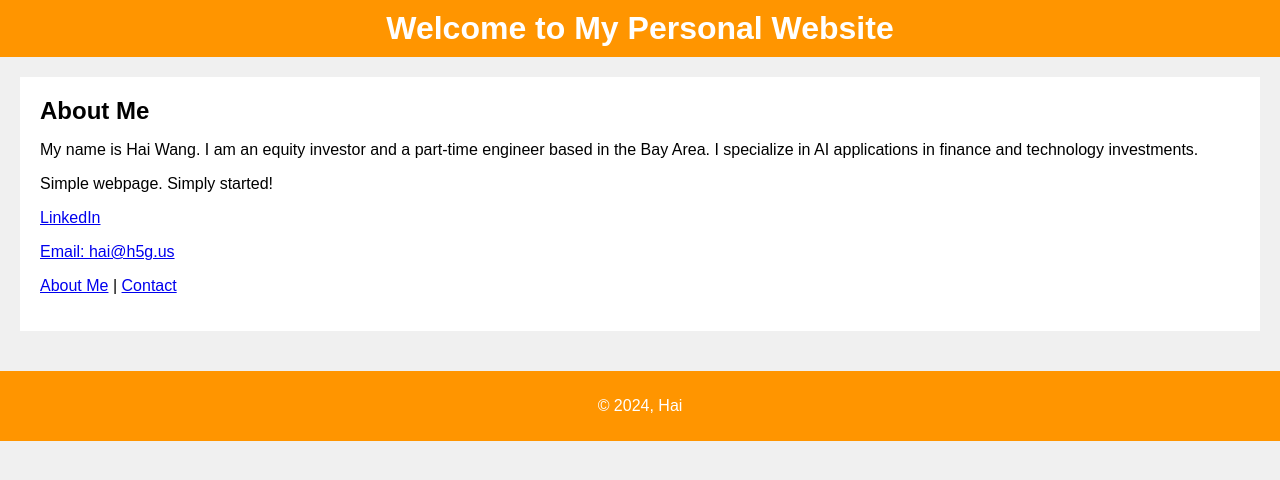
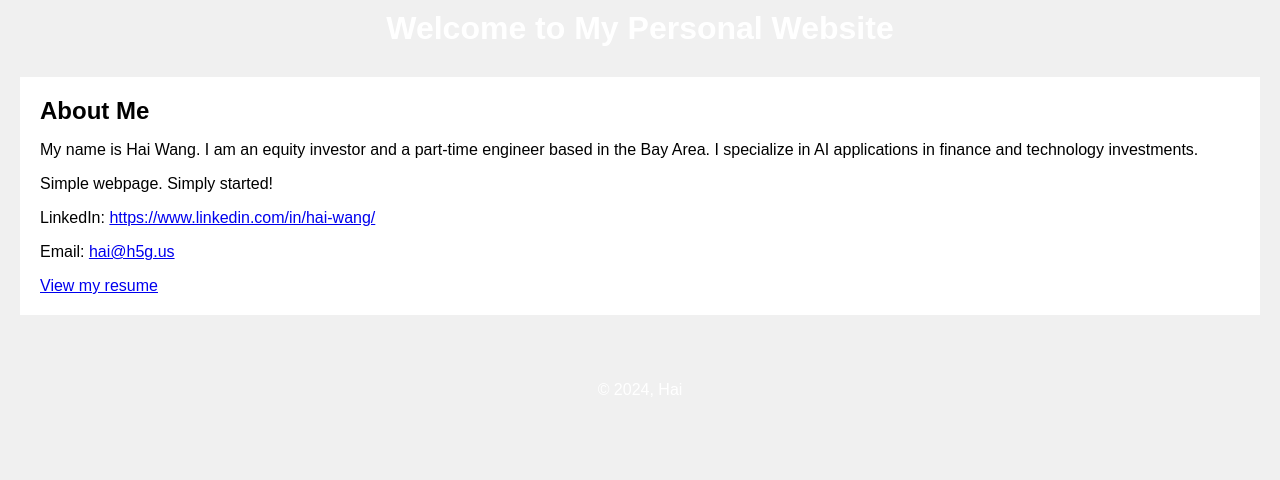
Before and after one commit to hw92/hw92.github.io, a plain HTML site: page index.html in a window 1280 px wide. Drawn offline with Linux system fonts and the light colour scheme.

Commit message:
update to simple and add resume hai wang

```diff
--- a/index.html
+++ b/index.html
@@ -14,15 +14,16 @@
             <h2>About Me</h2>
             <p>My name is Hai Wang. I am an equity investor and a part-time engineer based in the Bay Area. I specialize in AI applications in finance and technology investments.</p>
             <p>Simple webpage. Simply started!</p>
-            <!-- <a href="HaiWang.pdf" target="_blank">View my resume</a> -->
-            <p><a href="https://www.linkedin.com/in/hai-wang/" target="_blank">LinkedIn</a></p>
-            <p><a href="mailto:hai@h5g.us">Email: hai@h5g.us</a></p>
-            <p><a href="about.html">About Me</a> | <a href="contact.html">Contact</a></p>
+
+            <p>LinkedIn: <a href="https://www.linkedin.com/in/hai-wang/" target="_blank"> https://www.linkedin.com/in/hai-wang/</a></p>
+            <p>Email: <a href="mailto:hai@h5g.us">hai@h5g.us</a></p>
+            <a href="Resume Hai Wang.pdf" target="_blank">View my resume</a>
+            <!-- <p><a href="about.html">About Me</a> | <a href="contact.html">Contact</a></p> -->
 
         </section>
     </main>
     <footer>
-        <p>© 2024, Hai</p>
+        <p>© 2024, Hai </p>
     </footer>
 </body>
 </html>
--- a/styles.css
+++ b/styles.css
@@ -6,7 +6,7 @@ body {
 }
 
 header {
-    background-color: #ff9500;
+    /*background-color: #ff9500;*/
     color: white;
     padding: 10px 0;
     text-align: center;
@@ -29,7 +29,7 @@ main {
 }
 
 footer {
-    background-color: #ff9500;
+    /*background-color: #ff9500;*/
     color: white;
     text-align: center;
     padding: 10px 0;
```
Also changed, not shown: 1 other file.
